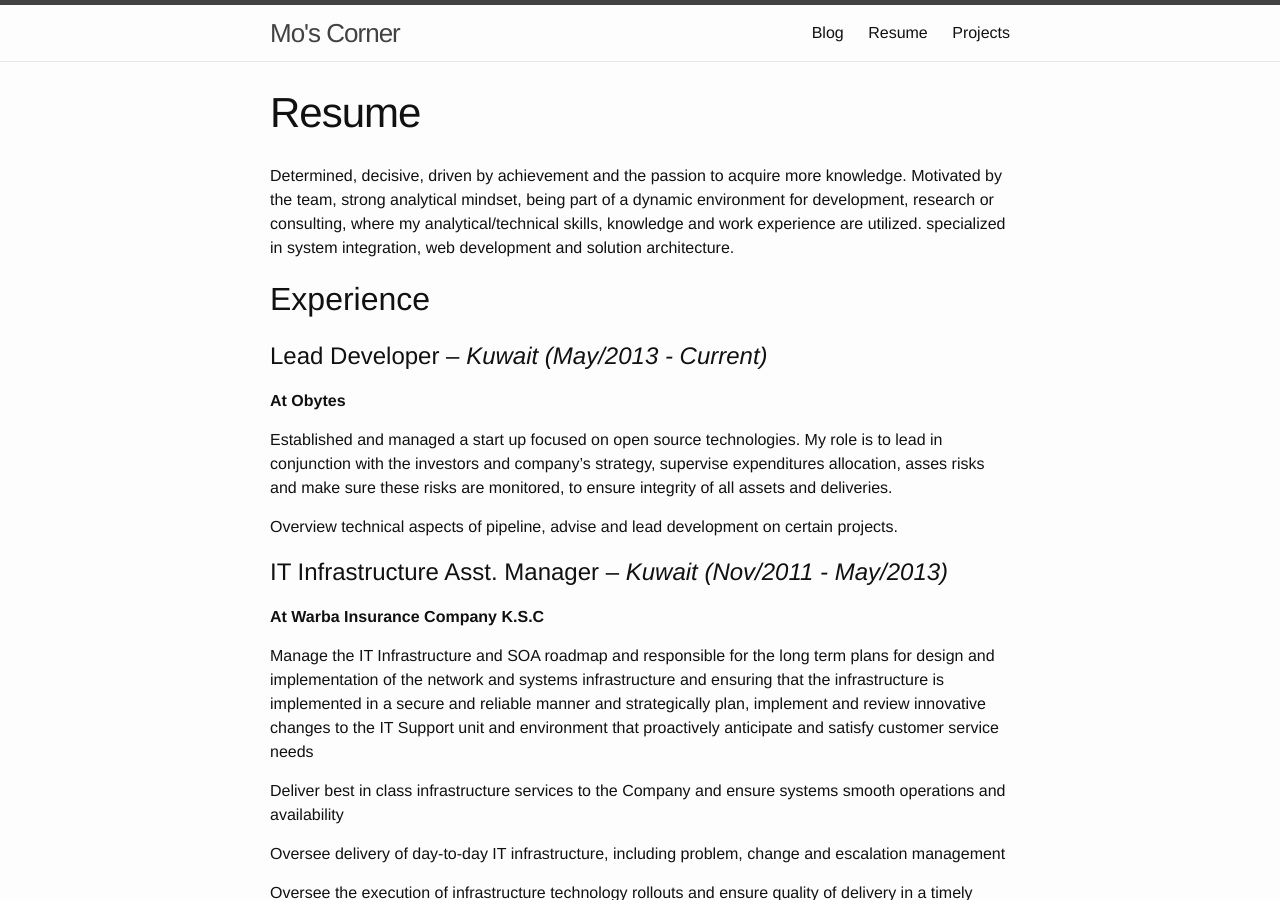
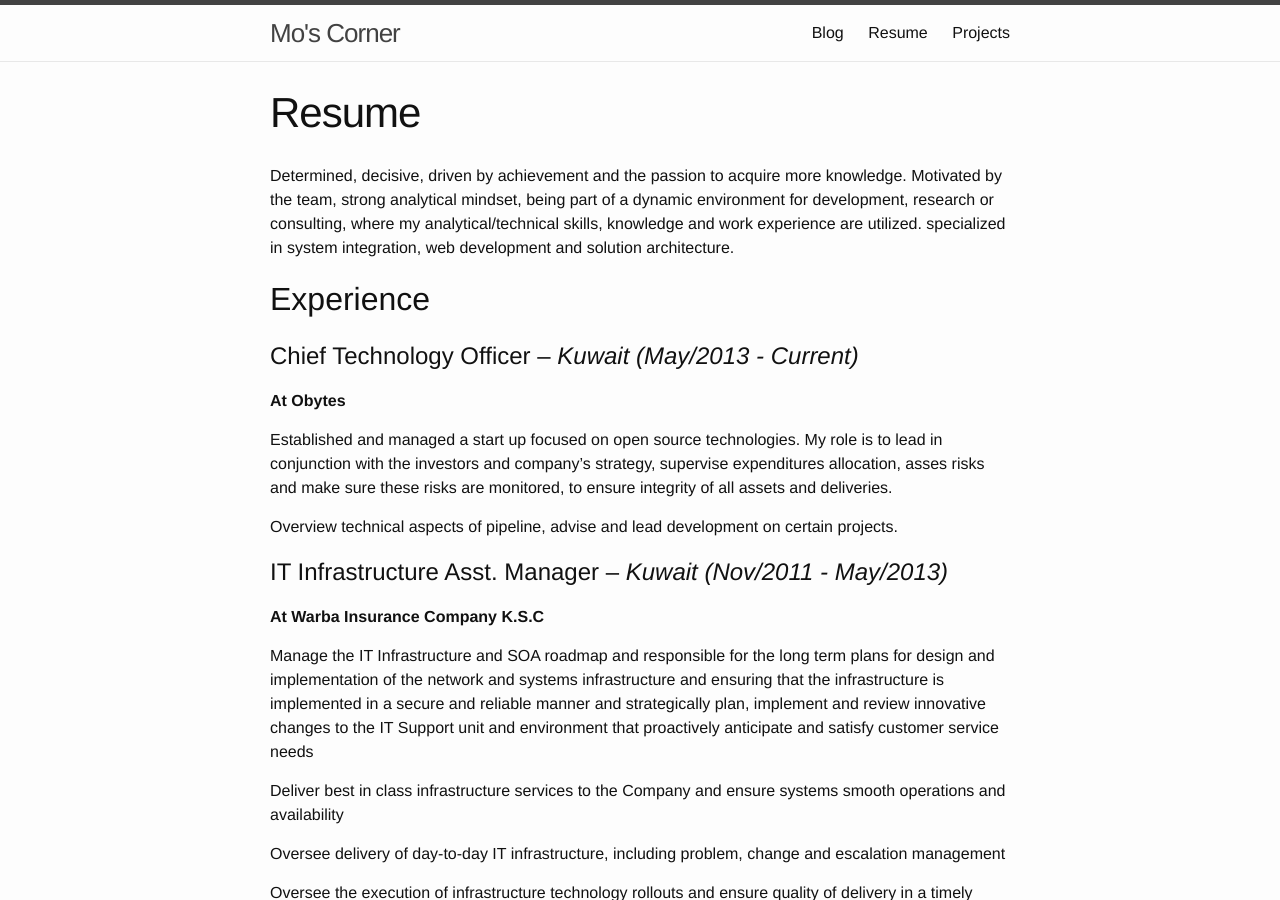
Before and after one commit to mo-mughrabi/mocorner, a Jekyll site: the page built from resume/index.md, in a window 1280 px wide and 900 px high. Built offline with Jekyll 4.4.1, drawn with Linux system fonts in a browser that asks for light colours.

Commit message:
Change title on resume page

```diff
--- a/resume/index.md
+++ b/resume/index.md
@@ -12,7 +12,7 @@ specialized in system integration, web development and solution architecture.
 Experience
 --
 
-# Lead Developer -- *Kuwait (May/2013 - Current)*
+# Chief Technology Officer -- *Kuwait (May/2013 - Current)*
 
 **At Obytes**
 
```
